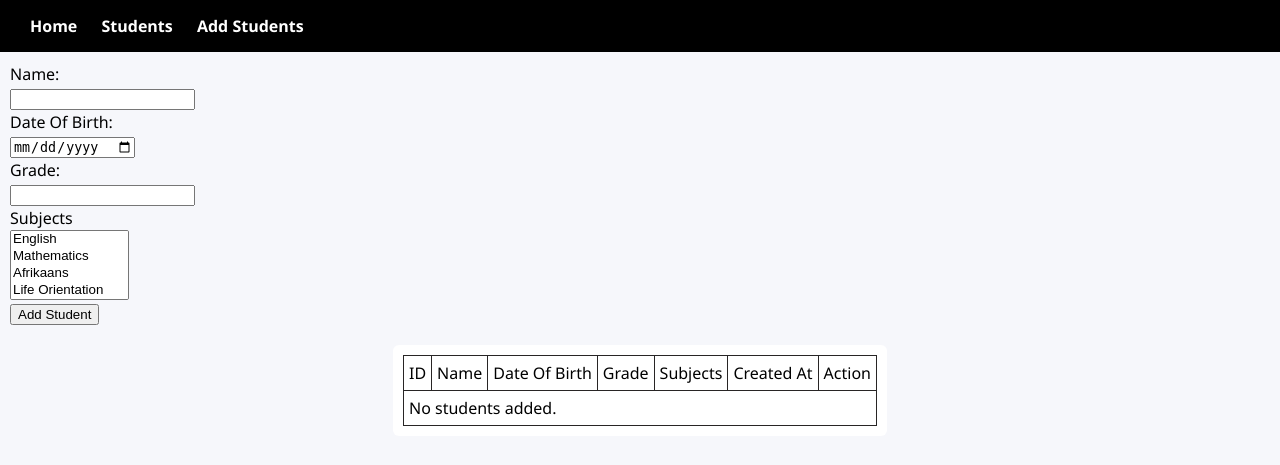
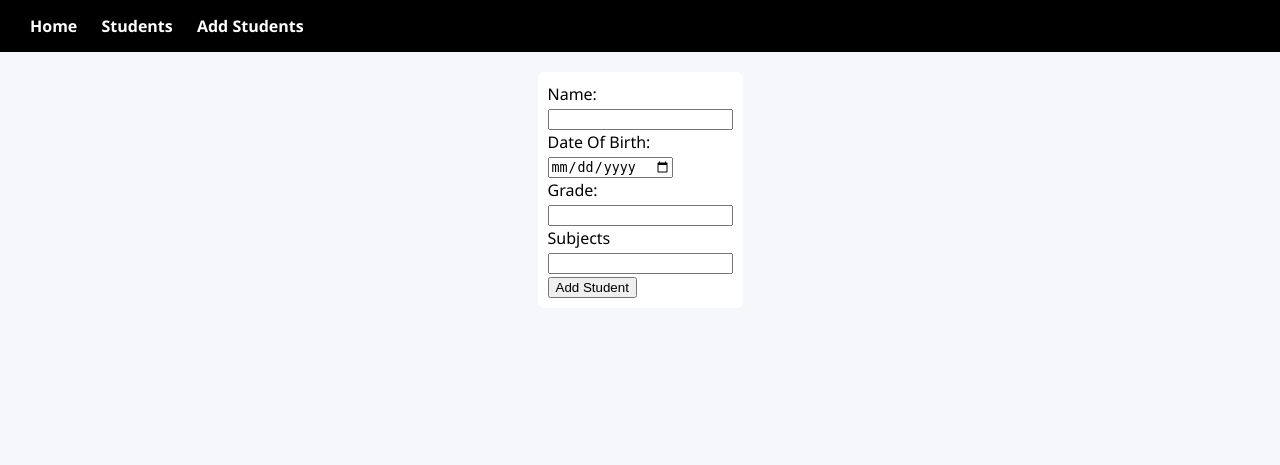
Before and after one commit to Nqobile-Nda/Student_Management_Program_V1, a Flask app: page / in a window 1280 px wide. Shown: the top 465 px of the page. Run offline with Flask 3, Linux system fonts and the light colour scheme; data that the repository does not hold is empty.

Commit message:
Refactor add_student.html to simplify subject input and remove unnecessary student table

```diff
--- a/templates/add_student.html
+++ b/templates/add_student.html
@@ -2,6 +2,7 @@
 
 {% block content %}
 
+<div class="add-student-form">
 <form method="POST">
     <label>Name:</label><br/>
     <input type="text" name="student_name" title="student_name"><br/>
@@ -13,29 +14,10 @@
     <input type="number" name="student_grade" title="student_grade"><br/>
 
     <label>Subjects</label><br/>
-    <select name="student_subjects" title="student_subjects" multiple required>
-        {% for subject in subject_options %}
-        <option value="{{ subject }}">{{ subject }}</option>
-        {% endfor %}
-    </select><br/>
+    <input type="text" name="student_subjects" title="student_subjects" id="subject-options" readonly><br/>
     <button type="submit">Add Student</button>
 </form>
+</div>
 
 
-<div class="student-table">
-<table>
-    <thead>
-        <td>ID</td>
-        <td>Name</td>
-        <td>Date Of Birth</td>
-        <td>Grade</td>
-        <td>Subjects</td>
-        <td>Created At</td>
-        <td colspan="2">Action</td>
-    </thead>
-    <tbody id="students-table-body">
-    </tbody>
-</table>
-</div>
-
 {% endblock %}
```
